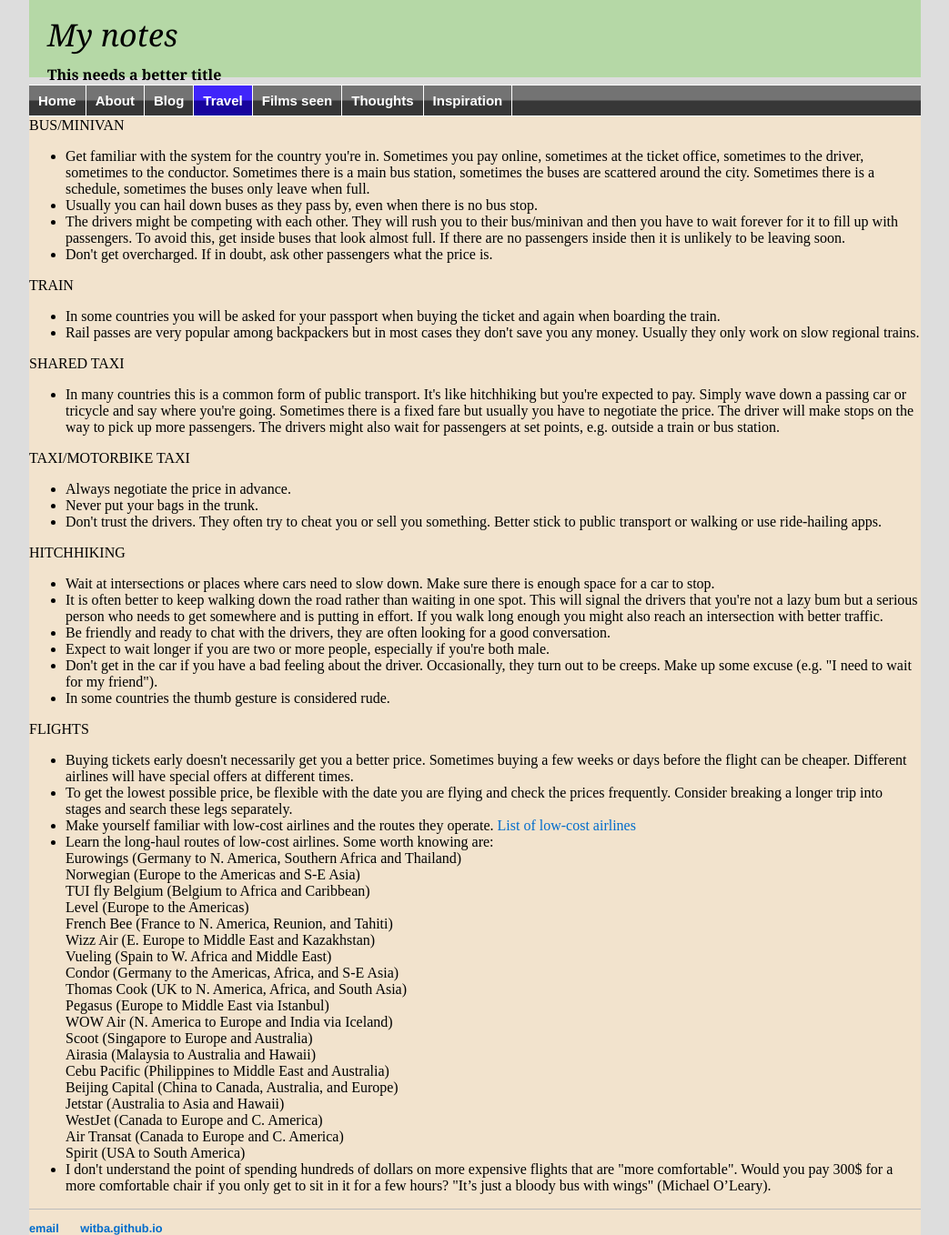
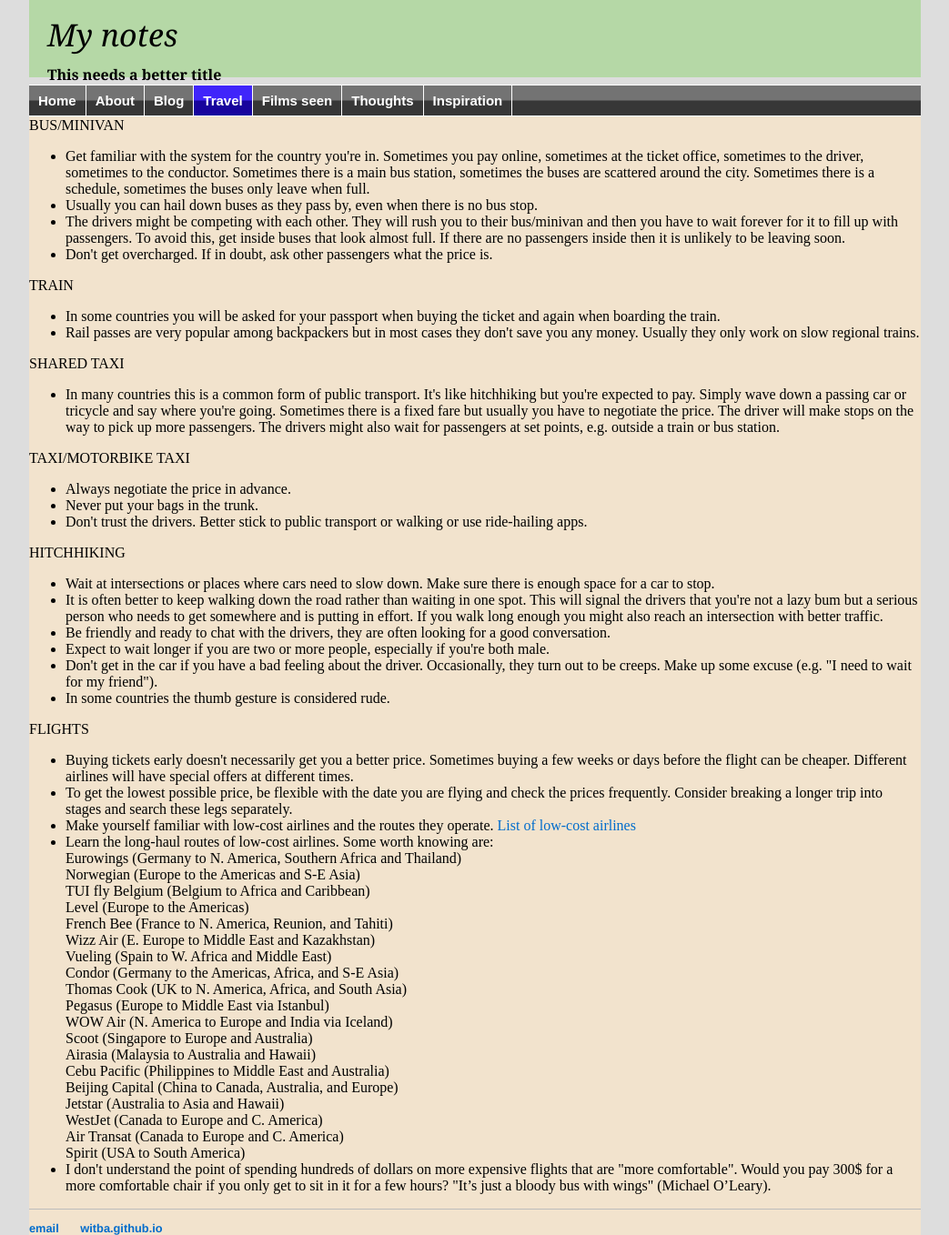
Before and after one commit to witba/witba.github.io, a Jekyll site: the page built from travel/transport.html, in a window 1280 px wide. Shown: the whole page at 91% size, without its empty margins (118-1161 px from the left). Built offline with Jekyll 4.4.1, drawn with Linux system fonts in a browser that asks for light colours.

Commit message:
Update transport.html

```diff
--- a/travel/transport.html
+++ b/travel/transport.html
@@ -26,7 +26,7 @@ TAXI/MOTORBIKE TAXI<br>
 <ul>
 <li>Always negotiate the price in advance.<br>
 <li>Never put your bags in the trunk.<br>
-<li>Don't trust the drivers. They often try to cheat you or sell you something. Better stick to public transport or walking or use ride-hailing apps.<br>
+<li>Don't trust the drivers. Better stick to public transport or walking or use ride-hailing apps.<br>
 </ul>
 HITCHHIKING<br>
 <ul>
```
